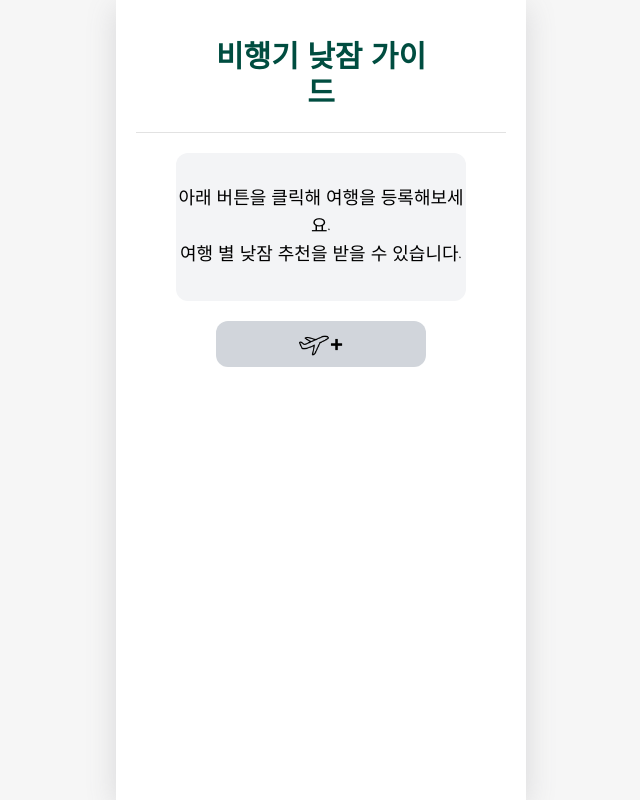
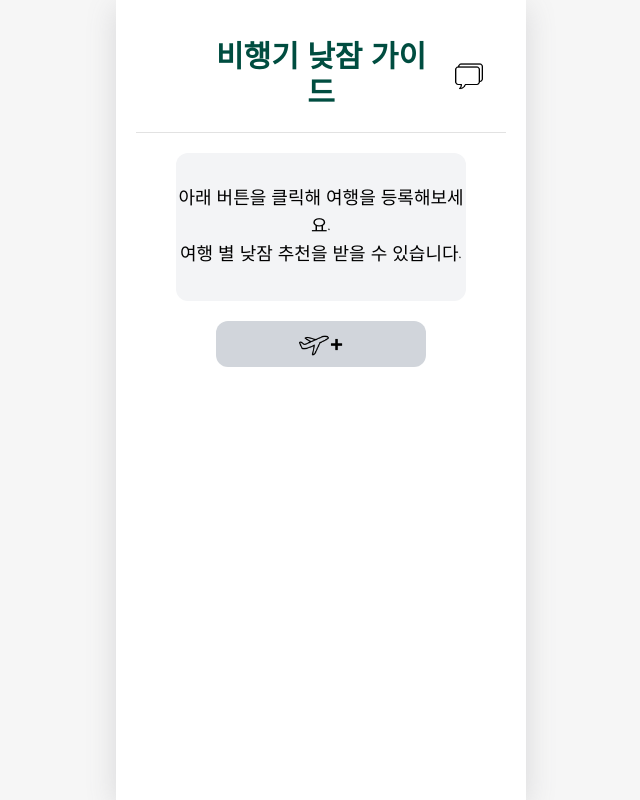
Before and after one commit to iyk2h/jubilant-goggles, a Next.js app: page / in a window 1280 px wide. Shown: the whole page, without its empty margins (319-959 px from the left). Built offline with nearby package versions, Linux system fonts and the light colour scheme; a web font is replaced by a local one.

Commit message:
feat: 피드백 창구(구글 폼)

```diff
--- a/app/components/MyHeader.js
+++ b/app/components/MyHeader.js
@@ -1,7 +1,7 @@
 "use client";
 
 import { useRouter, usePathname } from "next/navigation";
-import { BackIcon } from "../utils/icon/Icon";
+import { BackIcon, ChatIcon } from "../utils/icon/Icon";
 
 export default function MyHeader({ headText, leftChild, rightChild }) {
   const router = useRouter();
@@ -22,7 +22,14 @@ export default function MyHeader({ headText, leftChild, rightChild }) {
           )}
         </div>
         <div className="head_text">{headText}</div>
-        <div className="head_btn_right">{rightChild}</div>
+        <div
+          className="head_btn_right"
+          onClick={() => router.push("/feedback")}
+        >
+          <div className="flex justify-center cursor-pointer">
+            <ChatIcon />
+          </div>
+        </div>
       </header>
 
       <style jsx>{`
--- /dev/null
+++ b/app/feedback/page.js
@@ -0,0 +1,19 @@
+"use client";
+
+export default function FeedBack() {
+  return (
+    <>
+      <iframe
+        src="https://docs.google.com/forms/d/e/1FAIpQLScDXl1lx5x0NBHFuPxjsp7fQC4M_A8ha-Z8XJdzIP3XahA6GA/viewform?embedded=true"
+        width="380"
+        height="1076"
+        frameborder="0"
+        marginheight="0"
+        marginwidth="0"
+      >
+        로드 중…
+      </iframe>
+      ;
+    </>
+  );
+}
--- a/app/utils/icon/Icon.js
+++ b/app/utils/icon/Icon.js
@@ -59,3 +59,9 @@ export function PlusIcon() {
 export function LoadingIcon() {
   return <img width="50" height="50" src="/icons8-loading.gif" alt="loading" />;
 }
+
+export function ChatIcon() {
+  return (
+    <img width="30" height="30" src="/icons8-chat-room.png" alt="loading" />
+  );
+}
```
Also changed, not shown: public/icons8-chat-room.png (added).
